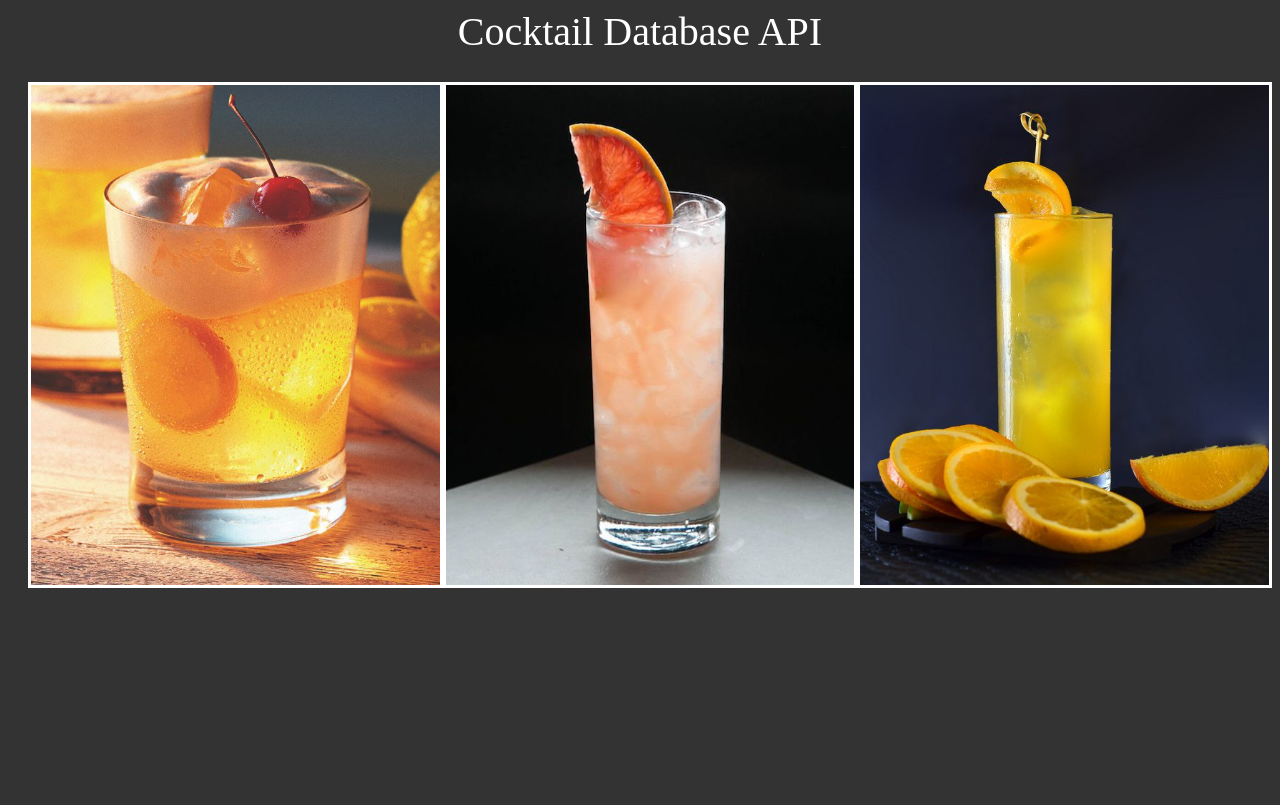
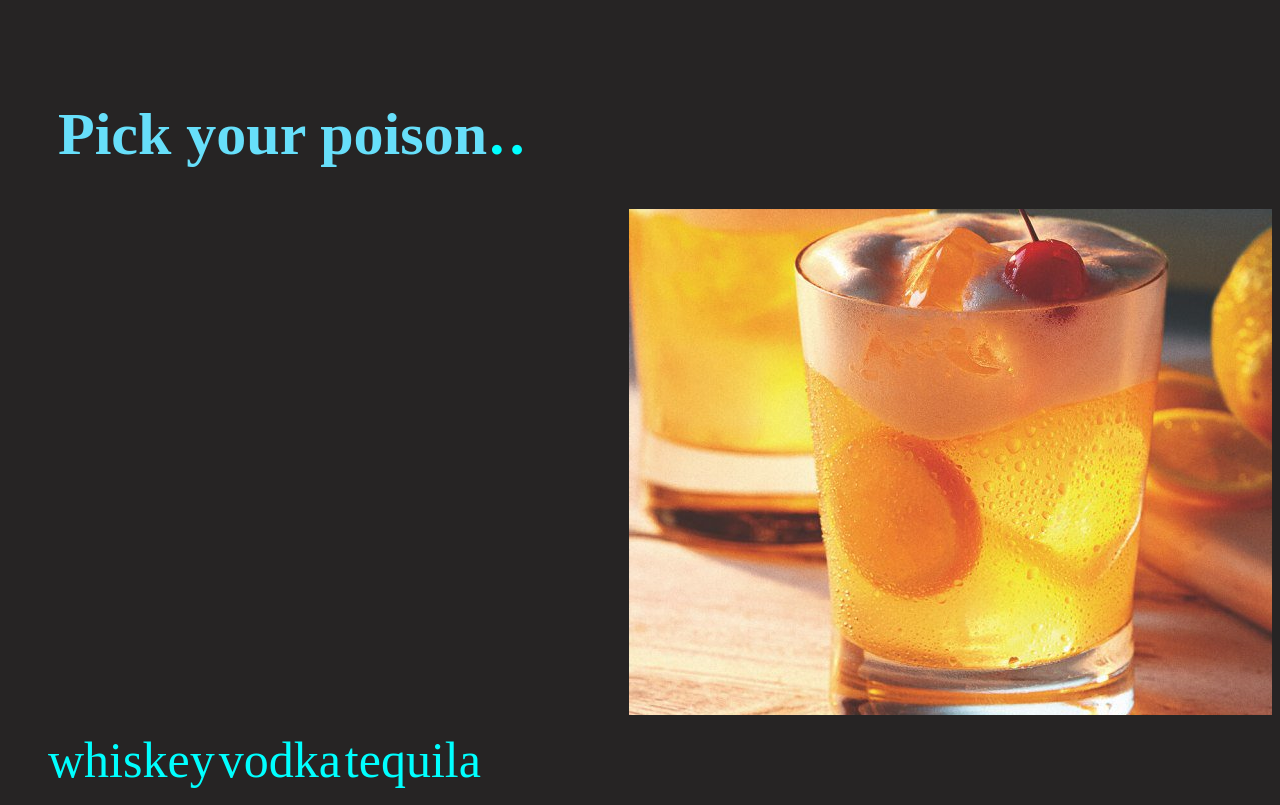
Before and after one commit to dolanKait/cocktail-API, a plain HTML site: page index.html in a window 1280 px wide. Drawn offline with Linux system fonts and the light colour scheme; files whose address does not match are found by name.

Commit message:
compiling to one page

```diff
--- a/index.html
+++ b/index.html
@@ -4,21 +4,29 @@
     <meta http-equiv="X-UA-Compatible" content="IE=edge">
     <meta name="viewport" content="width=device-width, initial-scale=1.0">
     <link rel="stylesheet" href="style.css">
-    <title>Cocktail Carousel API</title>
+    <title>Cocktail Carousel</title>
 </head>
 <body>
-  <div class="header"><h1>Cocktail Database API</h1></div>
-    <div class="collection-list">
-        <div class="collection-showcase-mini-1">
-          <a href="whiskey.html"><h2 class="toggle">whiskey</h2></a>
-        </div>
-        <div class="collection-showcase-mini-2">
-          <a href="tequila.html"><h2 class="toggle">tequila</h2></a>
-        </div>
-        <div class="collection-showcase-mini-3">
-          <a href="vodka.html" ><h2 class="toggle">vodka</h2></a>
-        </div>
-      </div>
+
+
+     <h1 class="header">Pick your poison </h1>
+
+     <div class="collection">
+     <div class="collection-showcase-mini-1">
+          <img src="whiskeysour.jpg">
+     </div>
+    </div>
+
+     <nav class="nav">
+       <ul>
+
+          <a href="#" class="whiskey">whiskey</a>
+          <a href="#" class="vodka">vodka</a>
+          <a href="#" class="tequila">tequila</a>
+        </ul>
+     </nav>
+
+
 
 <script src="style.js"></script>
 </body>
--- a/style.css
+++ b/style.css
@@ -1,39 +1,36 @@
 body{
-    background: #333;
+    background: #262424;
     color: #fff;
     cursor: text;
 }
 
 a{
     text-decoration: none;
-    color: white;
+    color: aqua;
     font-size: 50px;
 }
 
-h2{
+a>h2{
   opacity: 0;
 }
-h2:hover{
+a h2:hover{
   opacity: 1;
 }
 
-.collection-list {
+.collection {
     display: flex;
     flex-direction: row;
+    justify-content: flex-end;
     position: relative;
     margin-top: 20px;
-    justify-content: center;
+    justify-content: flex-end;
     align-items: center;
     overflow: hidden;
     font-family: "Times New Roman", serif;
   }
-  @media (max-width: 991px) {
-    .collection-list {
-      display: flex;
-      flex-direction: column;
-      align-items: stretch;
-    }
-  }
+
+
+
   .collection-showcase-mini-1 {
     position: relative;
     display: flex;
@@ -45,66 +42,66 @@ h2:hover{
     background-size: cover;
     justify-content: center;
     height: 500px;
-    background-image: url("/Users/kaitlyndolan/Desktop/100devs/cocktailsAPI/cocktail-API/whiskeysour.jpg");
+    background-image: url();
     background-repeat: no-repeat;
-    width: 33%;
+    width: 30%;
+    margin: auto;
     border: 3px solid white;
-    color: rgba(255, 255, 255, 1);
     margin-left: 20px;
-    line-height: normal;
+    box-shadow: #fff;
+    margin-right: 100px;
   }
   @media (max-width: 991px) {
     .collection-showcase-mini-1 {
       width: 100%;
     }
   }
-  .collection-showcase-mini-2 {
-    position: relative;
+
+  h1{
     display: flex;
-    flex-direction: column;
+    justify-content: flex-start;
     align-items: center;
-    margin-top: 0px;
-    padding-bottom: 0px;
-    background-position: center;
-    background-size: cover;
-    justify-content: center;
-    height: 500px;
-    background-image: url("/Users/kaitlyndolan/Desktop/100devs/cocktailsAPI/cocktail-API/polermo.jpg");
-    background-repeat: no-repeat;
-    width: 33%;
-    border: 3px solid white;
-    color: rgba(255, 255, 255, 1);
+    font-size: 60px;
+    font-weight: 700;
+    color: #67DFFA;
+    margin-top: 100px;
+    margin-left: 50px;
+  }
 
+
+.header:after {
+    overflow: hidden;
+    display: inline-block;
+    vertical-align: bottom;
+    -webkit-animation: ellipsis steps(4,end) 900ms infinite;
+    animation: ellipsis steps(4,end) 900ms infinite;
+    content: "\2026"; /* ascii code for the ellipsis character */
+    width: 0px;
+    font-size: 60px;
+    color: aqua
   }
-  @media (max-width: 991px) {
-    .collection-showcase-mini-2 {
-      width: 100%;
-    }
-  }
-  .collection-showcase-mini-3 {
-    position: relative;
-    display: flex;
-    flex-direction: column;
-    align-items: center;
-    margin-top: 0;
-    padding-bottom: 0;
-    background-position: center;
-    background-size: cover;
-    justify-content: center;
-    height: 500px;
-    background-image: url("/Users/kaitlyndolan/Desktop/100devs/cocktailsAPI/cocktail-API/screwdriver.jpg");
-    background-repeat: no-repeat;
-    width: 33%;
-    border: 3px solid white;
-  }
-  @media (max-width: 991px) {
-    .collection-showcase-mini-3 {
-      width: 100%;
+
+  @keyframes ellipsis {
+    to {
+      width: 1.25em;
     }
   }
 
-  h1{
-    text-align: center;
-    font-size: 40px;
-    font-weight: 500;
+  @-webkit-keyframes ellipsis {
+    to {
+      width: 1.25em;
+    }
   }
+}
+
+.nav{
+  display: flex;
+  flex-direction: column;
+  line-height: 1.5;
+  font-size: 30px;
+  color: lawngreen
+}
+
+a:hover{
+  color: palevioletred;
+}
```
